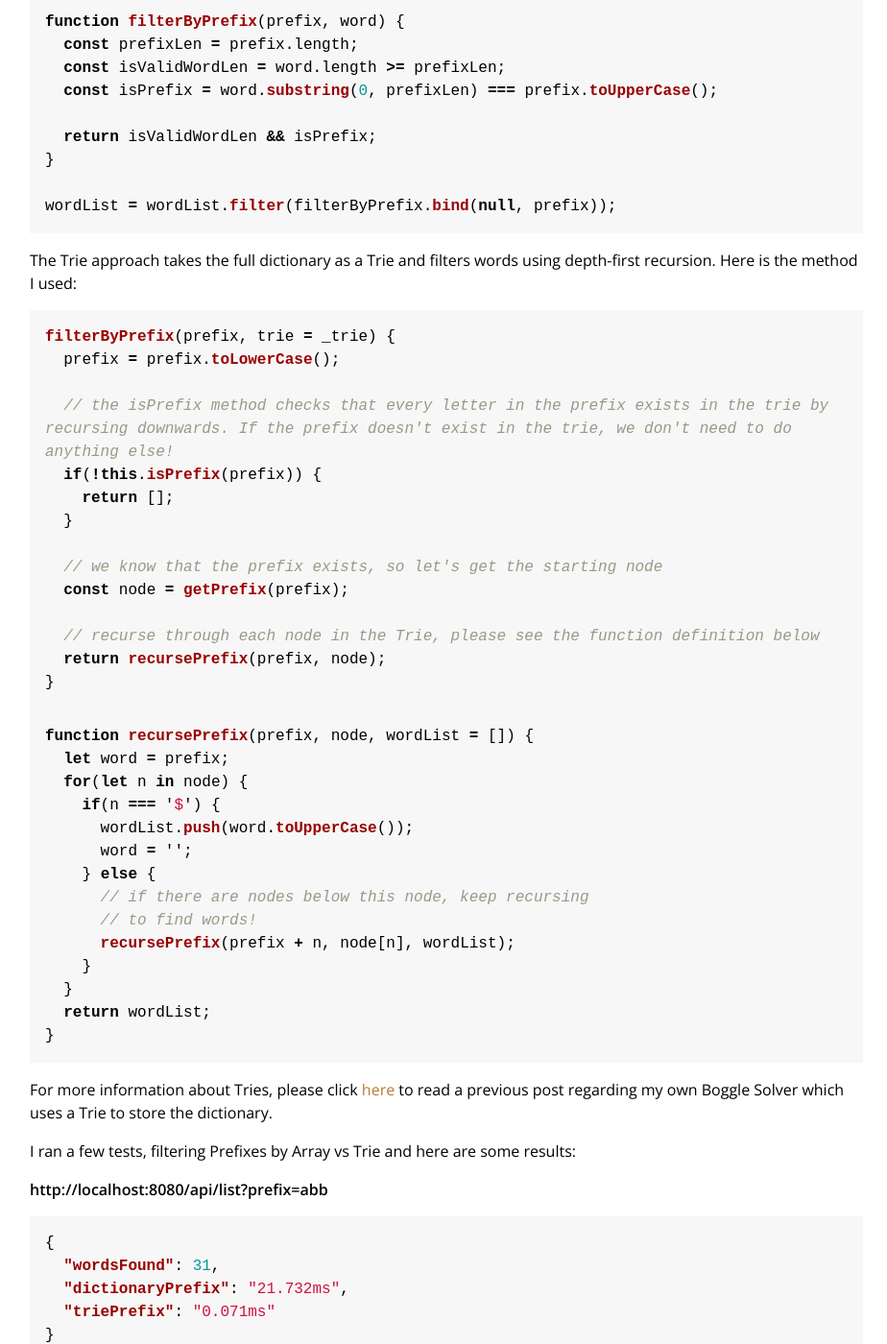
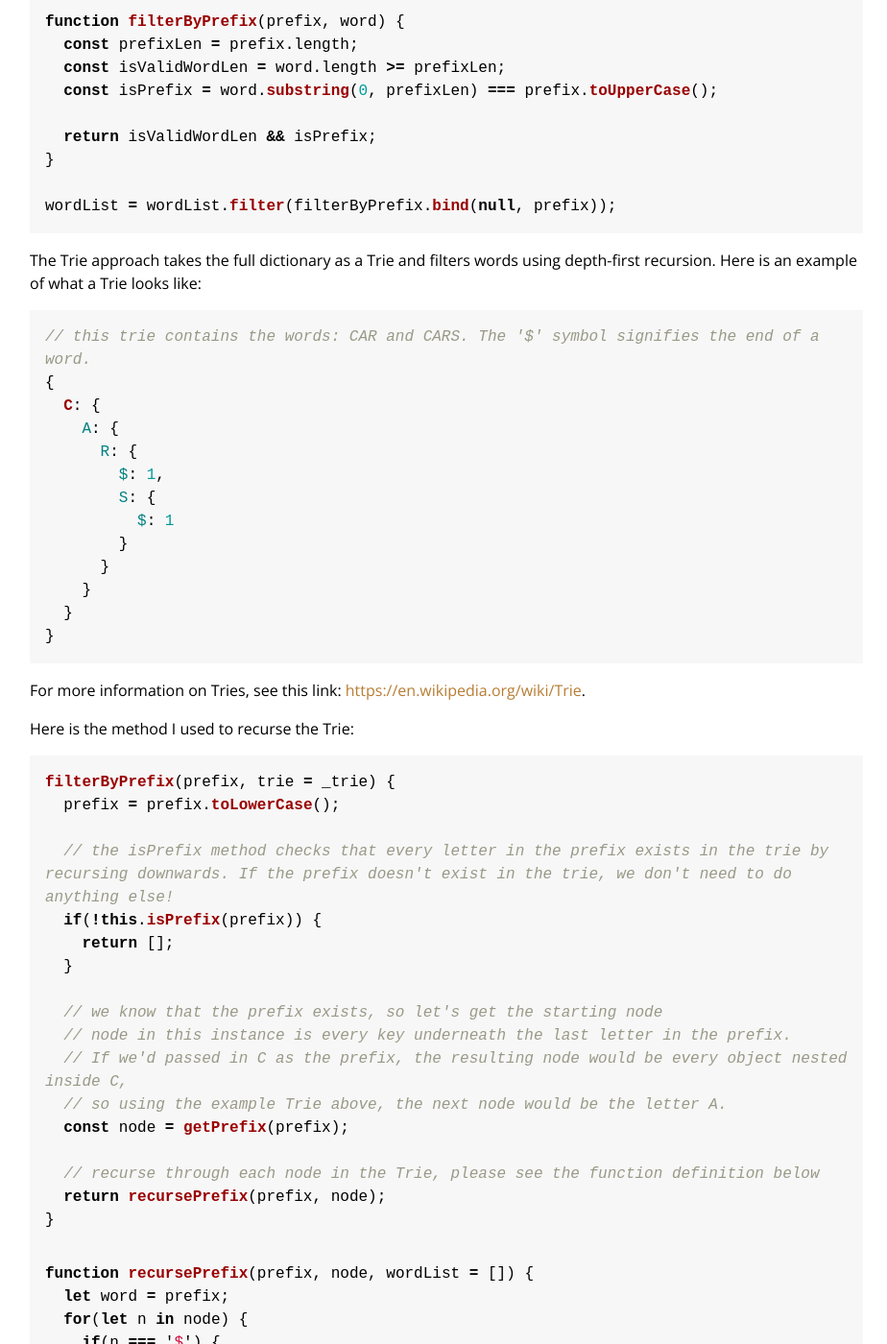
Before and after one commit to lyndseybrowning/lyndseybrowning.github.io, a Jekyll site: the page built from _posts/2017-01-16-100-days-of-code-day-8.markdown, in a window 1280 px wide and 1400 px high, scrolled down 723 px. Shown: the whole window at 96% size, without its empty margins (175-1099 px from the left). Built offline with Jekyll 4.4.1, drawn with Linux system fonts in a browser that asks for light colours; comment, search, counter and statistics services are not loaded; some of the changed text lies outside the part shown.

Commit message:
Add more information about Tries.

````diff
--- a/_posts/2017-01-16-100-days-of-code-day-8.markdown
+++ b/_posts/2017-01-16-100-days-of-code-day-8.markdown
@@ -14,7 +14,7 @@ I performance tested returning prefix-ed lists as ***Arrays*** vs ***Tries*** to
 The ***Array*** approach takes the full dictionary as an array (approximately 272,000 words) and filters words using the ```.substring()``` method. Here is an example:
 
 ```javascript
-let wordList = _dictionary;
+let wordList = _dictionary; // array containing 272,000 words
 
 function filterByPrefix(prefix, word) {
   const prefixLen = prefix.length;
@@ -27,7 +27,27 @@ function filterByPrefix(prefix, word) {
 wordList = wordList.filter(filterByPrefix.bind(null, prefix));
 ```
 
-The Trie approach takes the full dictionary as a Trie and filters words using depth-first recursion. Here is the method I used:
+The Trie approach takes the full dictionary as a Trie and filters words using depth-first recursion. Here is an example of what a Trie looks like:
+
+```javascript
+// this trie contains the words: CAR and CARS. The '$' symbol signifies the end of a word.
+{
+  C: {
+    A: {
+      R: {
+        $: 1,
+        S: {
+          $: 1
+        }
+      }
+    }
+  }
+}
+```
+
+For more information on Tries, see this link: [https://en.wikipedia.org/wiki/Trie](https://en.wikipedia.org/wiki/Trie).
+
+Here is the method I used to recurse the Trie:
 
 ```javascript
 filterByPrefix(prefix, trie = _trie) {
@@ -39,6 +59,9 @@ filterByPrefix(prefix, trie = _trie) {
   }
 
   // we know that the prefix exists, so let's get the starting node
+  // node in this instance is every key underneath the last letter in the prefix.
+  // If we'd passed in C as the prefix, the resulting node would be every object nested inside C,
+  // so using the example Trie above, the next node would be the letter A.
   const node = getPrefix(prefix);
 
   // recurse through each node in the Trie, please see the function definition below
@@ -63,7 +86,7 @@ function recursePrefix(prefix, node, wordList = []) {
 }
 ```
 
-For more information about Tries, please click [here](http://lyndseyb.co.uk/posts/boggle-solver) to read a previous post regarding my own Boggle Solver which uses a Trie to store the dictionary.
+For the full Trie module used in this API, please see this link: [https://github.com/lyndseybrowning/word-api/blob/master/src/trie.js](https://github.com/lyndseybrowning/word-api/blob/master/src/trie.js)
 
 I ran a few tests, filtering Prefixes by Array vs Trie and here are some results:
 
````
